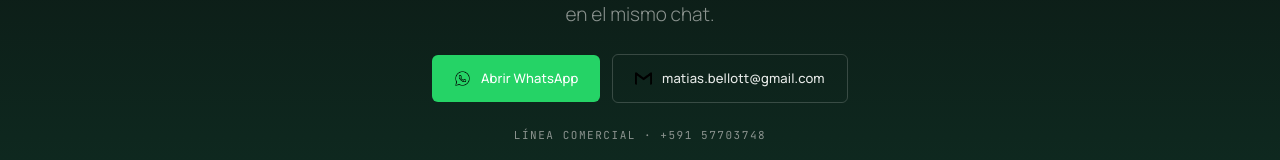
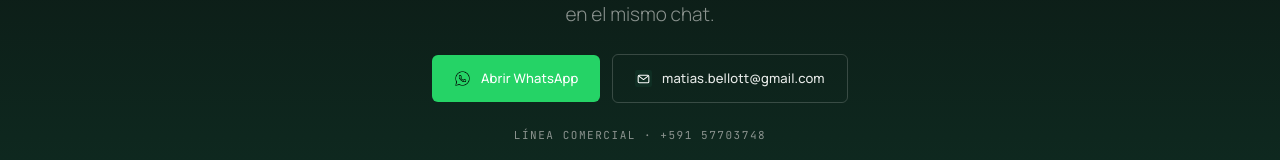
Before and after one commit to matiasbtt/smile-importer, a React (Vite) app: page / in a window 1280 px wide. Shown: the part 6212-6372 px from the top of the page. Built offline with nearby package versions, Linux system fonts and the light colour scheme.

Commit message:
fix: icono de Gmail con variante oscura para fondo dark

```diff
--- a/src/App.jsx
+++ b/src/App.jsx
@@ -430,7 +430,7 @@ function Cierre() {
               <WhatsAppMark /> Abrir WhatsApp
             </a>
             <a className="btn btn-ghost" href={`mailto:${CONTACTO.email}`}>
-              <GmailMark /> {CONTACTO.email}
+              <GmailMark white /> {CONTACTO.email}
             </a>
           </div>
         </Reveal>
--- a/src/components/icons.jsx
+++ b/src/components/icons.jsx
@@ -10,10 +10,10 @@ export function WhatsAppMark({ size = 17, white = false }) {
   );
 }
 
-export function GmailMark({ size = 17 }) {
+export function GmailMark({ size = 17, white = false }) {
   return (
     <img
-      src="/logo/gmail.png"
+      src={white ? '/logo/gmail-dark.svg' : '/logo/gmail.png'}
       alt="Gmail"
       width={size}
       height={size}
```
